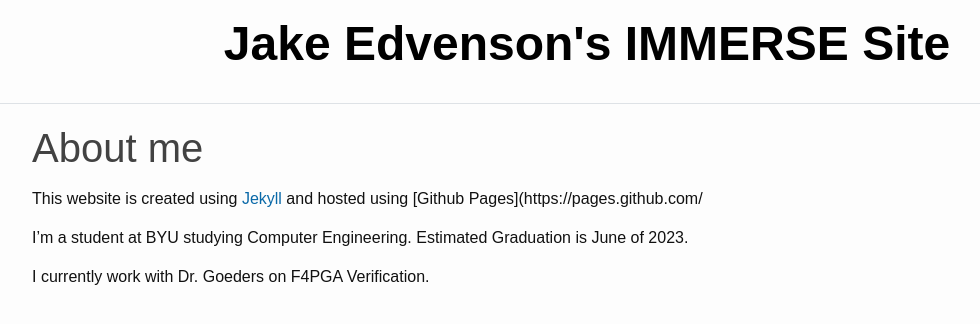
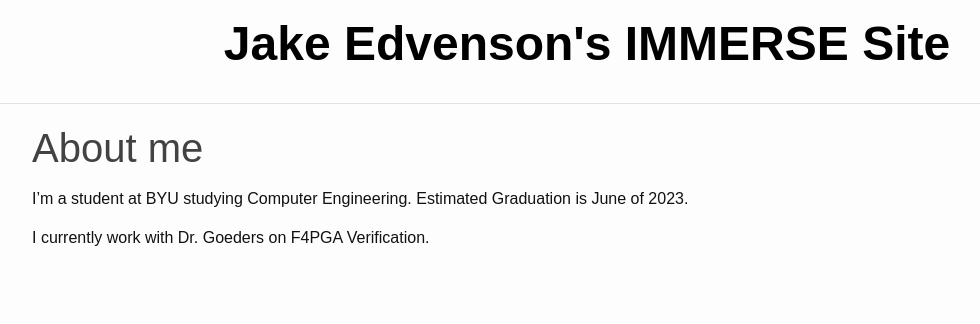
Before and after one commit to JakeEdvenson/JakeEdvenson.github.io, a Jekyll site: the page built from _pages/about.md, in a window 1280 px wide. Shown: the top 324 px of the page, without its empty margins (53-1033 px from the left). Built offline with Jekyll 4.4.1, drawn with Linux system fonts in a browser that asks for light colours.

Commit message:
Update about.md

```diff
--- a/_pages/about.md
+++ b/_pages/about.md
@@ -3,8 +3,6 @@ layout: default
 title: About me
 ---
 
-This website is created using [Jekyll](https://jekyllrb.com/) and hosted using [Github Pages](https://pages.github.com/
-
 I'm a student at BYU studying Computer Engineering. Estimated Graduation is June of 2023.
 
 I currently work with Dr. Goeders on F4PGA Verification.
```
